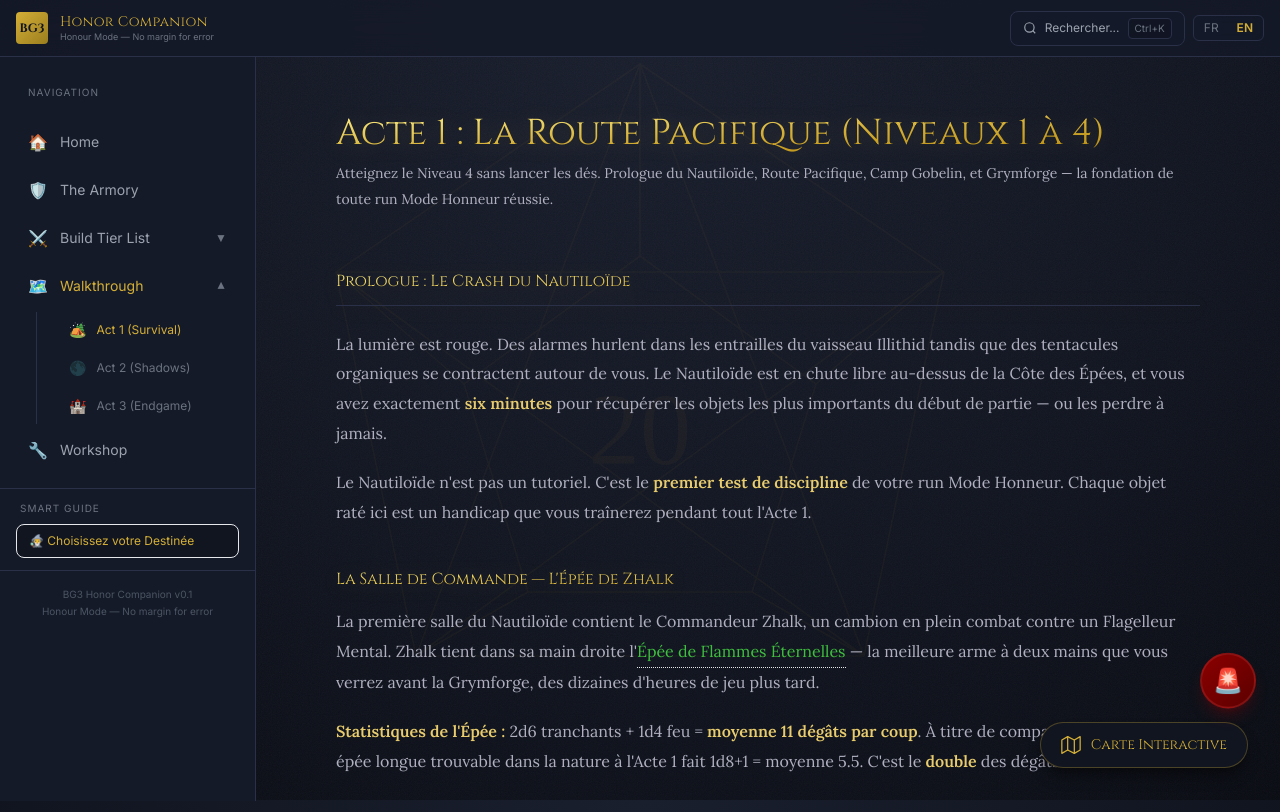
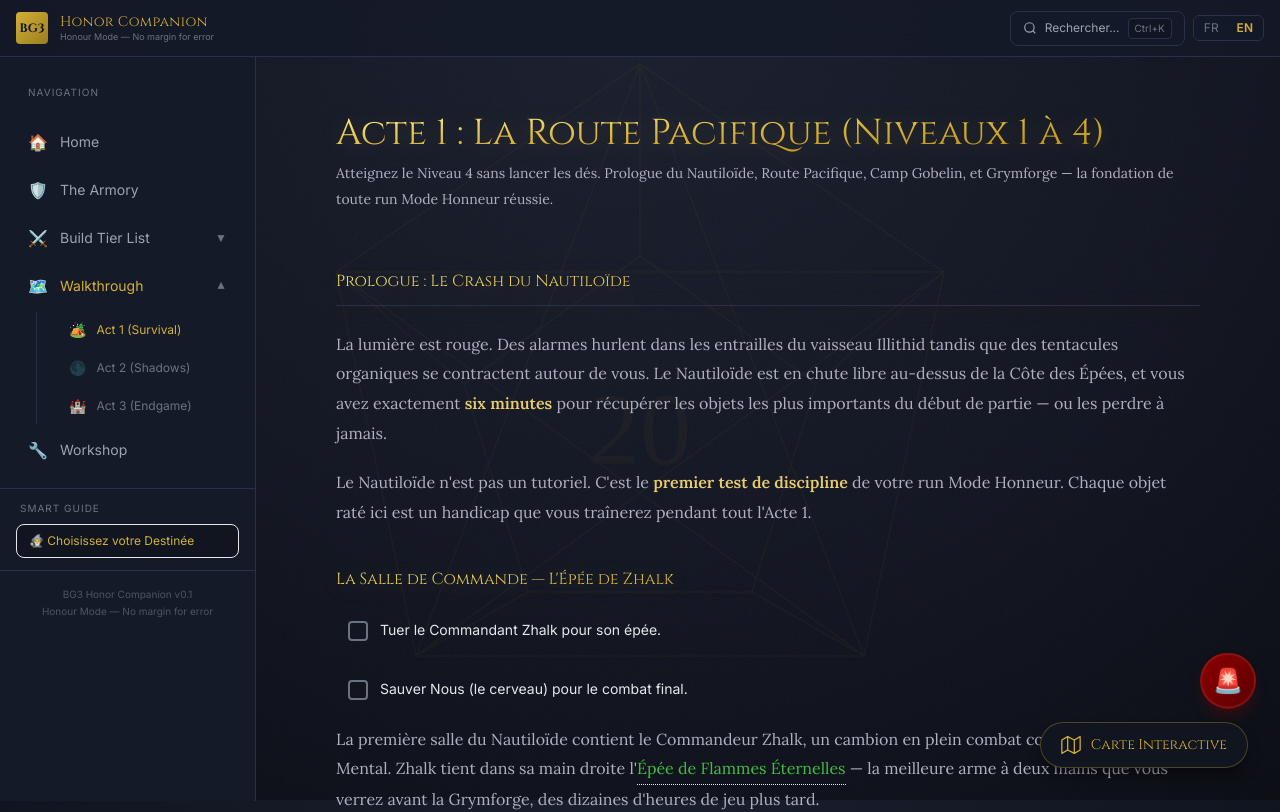
Before and after one commit to debeckerthomas-coder/sitebuildbg3, a Next.js app: page /en/walkthrough/acte-1 in a window 1280 px wide. Shown: the top 812 px of the page. Built offline with nearby package versions, Linux system fonts and the light colour scheme.

Commit message:
feat(interactive): création du système de tracking persistant avec Zustand et LocalStorage
https://claude.ai/code/session_01Fohq3jYtPu395SFbjMnhwU

```diff
--- a/package.json
+++ b/package.json
@@ -1 +1 @@
-{"name":"bg3-honor-companion","version":"0.1.0","private":true,"scripts":{"dev":"next dev","build":"next build","start":"next start","lint":"eslint src"},"dependencies":{"@floating-ui/react":"^0.27.19","@radix-ui/react-accordion":"^1.2.12","@radix-ui/react-checkbox":"^1.3.3","@radix-ui/react-dialog":"^1.1.15","@radix-ui/react-tabs":"^1.1.13","@radix-ui/react-tooltip":"^1.2.8","@react-three/drei":"^10.7.7","@react-three/fiber":"^9.5.0","framer-motion":"^12.38.0","gray-matter":"^4.0.3","idb":"^8.0.3","next":"^16.1.6","next-mdx-remote":"^6.0.0","react":"^19.2.4","react-dom":"^19.2.4","react-parallax-tilt":"^1.7.320","three":"^0.183.2","zustand":"^5.0.11"},"devDependencies":{"@types/node":"^20.0.0","@types/react":"^19.2.14","@types/react-dom":"^19.2.3","@types/three":"^0.183.1","autoprefixer":"^10.4.27","eslint":"^9.39.4","eslint-config-next":"^16.1.6","postcss":"^8.0.0","tailwindcss":"^3.4.0","typescript":"^5.0.0"}}
+{"name":"bg3-honor-companion","version":"0.1.0","private":true,"scripts":{"dev":"next dev","build":"next build","start":"next start","lint":"eslint src"},"dependencies":{"@floating-ui/react":"^0.27.19","@radix-ui/react-accordion":"^1.2.12","@radix-ui/react-checkbox":"^1.3.3","@radix-ui/react-dialog":"^1.1.15","@radix-ui/react-tabs":"^1.1.13","@radix-ui/react-tooltip":"^1.2.8","@react-three/drei":"^10.7.7","@react-three/fiber":"^9.5.0","framer-motion":"^12.38.0","gray-matter":"^4.0.3","idb":"^8.0.3","next":"^16.1.6","next-mdx-remote":"^6.0.0","react":"^19.2.4","react-dom":"^19.2.4","react-parallax-tilt":"^1.7.320","three":"^0.183.2","zustand":"^5.0.12"},"devDependencies":{"@types/node":"^20.0.0","@types/react":"^19.2.14","@types/react-dom":"^19.2.3","@types/three":"^0.183.1","autoprefixer":"^10.4.27","eslint":"^9.39.4","eslint-config-next":"^16.1.6","postcss":"^8.0.0","tailwindcss":"^3.4.0","typescript":"^5.0.0"}}
--- /dev/null
+++ b/src/components/mdx/ChecklistItem.tsx
@@ -0,0 +1,69 @@
+"use client";
+
+// ============================================================================
+// ChecklistItem — Persistent checkbox backed by useProgressStore (localStorage)
+// Usage: <ChecklistItem id="nautiloid-zhalk">Kill Commander Zhalk for his sword.</ChecklistItem>
+// ============================================================================
+
+import type { ReactNode } from "react";
+import { useProgressStore } from "@/store/useProgressStore";
+
+interface ChecklistItemProps {
+  readonly id: string;
+  readonly children: ReactNode;
+}
+
+export function ChecklistItem({ id, children }: ChecklistItemProps) {
+  const checked = useProgressStore((s) => s.checkedItems[id] ?? false);
+  const toggle = useProgressStore((s) => s.toggleItem);
+
+  return (
+    <div
+      role="checkbox"
+      aria-checked={checked}
+      tabIndex={0}
+      onClick={() => toggle(id)}
+      onKeyDown={(e) => {
+        if (e.key === "Enter" || e.key === " ") {
+          e.preventDefault();
+          toggle(id);
+        }
+      }}
+      className="group my-3 flex cursor-pointer items-start gap-3 rounded-lg p-3 transition-all hover:bg-white/5"
+    >
+      {/* Checkbox square */}
+      <span
+        className={`mt-0.5 flex h-5 w-5 shrink-0 items-center justify-center rounded border-2 transition-colors ${
+          checked
+            ? "border-[#fbbf24] bg-[#fbbf24]"
+            : "border-gray-500 bg-transparent"
+        }`}
+      >
+        {checked && (
+          <svg
+            className="h-3 w-3 text-black"
+            viewBox="0 0 12 12"
+            fill="none"
+            stroke="currentColor"
+            strokeWidth={2.5}
+            strokeLinecap="round"
+            strokeLinejoin="round"
+          >
+            <path d="M2 6l3 3 5-5" />
+          </svg>
+        )}
+      </span>
+
+      {/* Label */}
+      <span
+        className={`text-sm leading-relaxed transition-all duration-300 ${
+          checked
+            ? "text-gray-500 line-through opacity-70"
+            : "text-gray-200"
+        }`}
+      >
+        {children}
+      </span>
+    </div>
+  );
+}
--- a/src/components/mdx/MDXComponents.tsx
+++ b/src/components/mdx/MDXComponents.tsx
@@ -25,6 +25,7 @@ import { LevelingGuide, LevelStep } from "./LevelingGuide";
 import { BossTimeline, Turn } from "./BossTimeline";
 import { RuleTooltip } from "./RuleTooltip";
 import { SkillCheck } from "./SkillCheck";
+import { ChecklistItem } from "./ChecklistItem";
 import type { MDXComponentMap } from "@/types";
 
 /**
@@ -70,4 +71,5 @@ export const mdxComponents: MDXComponentMap & Record<string, React.ComponentType
   Turn,
   Rule: RuleTooltip,
   SkillCheck,
+  ChecklistItem,
 };
--- a/src/content/fr/walkthroughs/acte-1.mdx
+++ b/src/content/fr/walkthroughs/acte-1.mdx
@@ -13,6 +13,9 @@ La lumière est rouge. Des alarmes hurlent dans les entrailles du vaisseau Illit
 Le Nautiloïde n'est pas un tutoriel. C'est le **premier test de discipline** de votre run Mode Honneur. Chaque objet raté ici est un handicap que vous traînerez pendant tout l'Acte 1.
 
 ### La Salle de Commande — L'Épée de Zhalk
+
+<ChecklistItem id="nautiloid-zhalk">Tuer le Commandant Zhalk pour son épée.</ChecklistItem>
+<ChecklistItem id="nautiloid-cerveau">Sauver Nous (le cerveau) pour le combat final.</ChecklistItem>
 
 La première salle du Nautiloïde contient le Commandeur Zhalk, un cambion en plein combat contre un Flagelleur Mental. Zhalk tient dans sa main droite l'<CodexTooltipById id="epee_flammes_eternelles" text="Épée de Flammes Éternelles" /> — la meilleure arme à deux mains que vous verrez avant la Grymforge, des dizaines d'heures de jeu plus tard.
 
--- /dev/null
+++ b/src/store/useProgressStore.ts
@@ -0,0 +1,34 @@
+// ============================================================================
+// Progress Store — Lightweight persistent checklist (Zustand + localStorage)
+// Key: "bg3-honor-tracker"
+// ============================================================================
+
+"use client";
+
+import { create } from "zustand";
+import { persist } from "zustand/middleware";
+
+interface ProgressState {
+  checkedItems: Record<string, boolean>;
+  toggleItem: (id: string) => void;
+  resetProgress: () => void;
+}
+
+export const useProgressStore = create<ProgressState>()(
+  persist(
+    (set) => ({
+      checkedItems: {},
+
+      toggleItem: (id: string) =>
+        set((state) => ({
+          checkedItems: {
+            ...state.checkedItems,
+            [id]: !state.checkedItems[id],
+          },
+        })),
+
+      resetProgress: () => set({ checkedItems: {} }),
+    }),
+    { name: "bg3-honor-tracker" },
+  ),
+);
```
Also changed, not shown: 1 other file (tests, documents, lock files or other folders).
